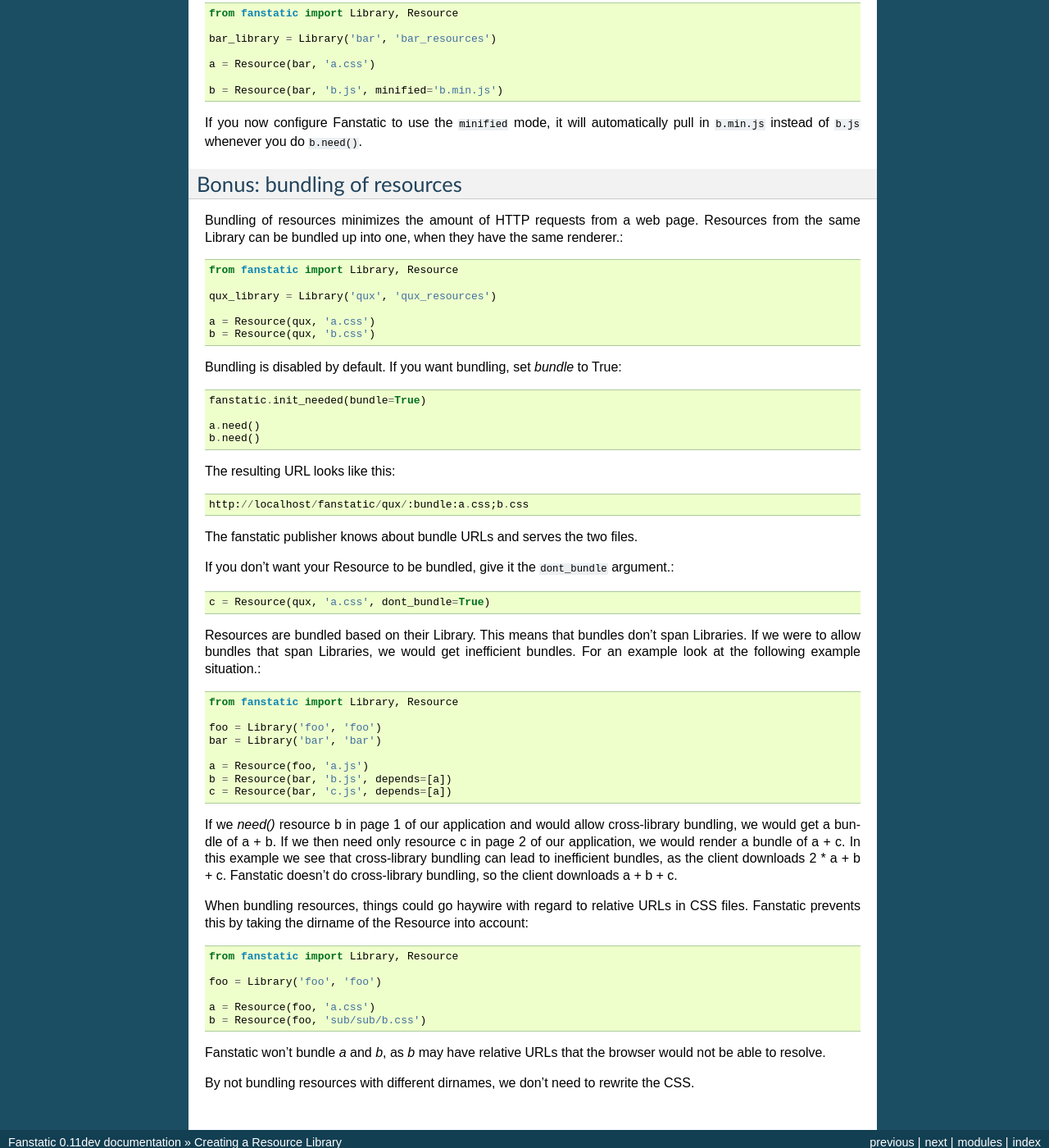
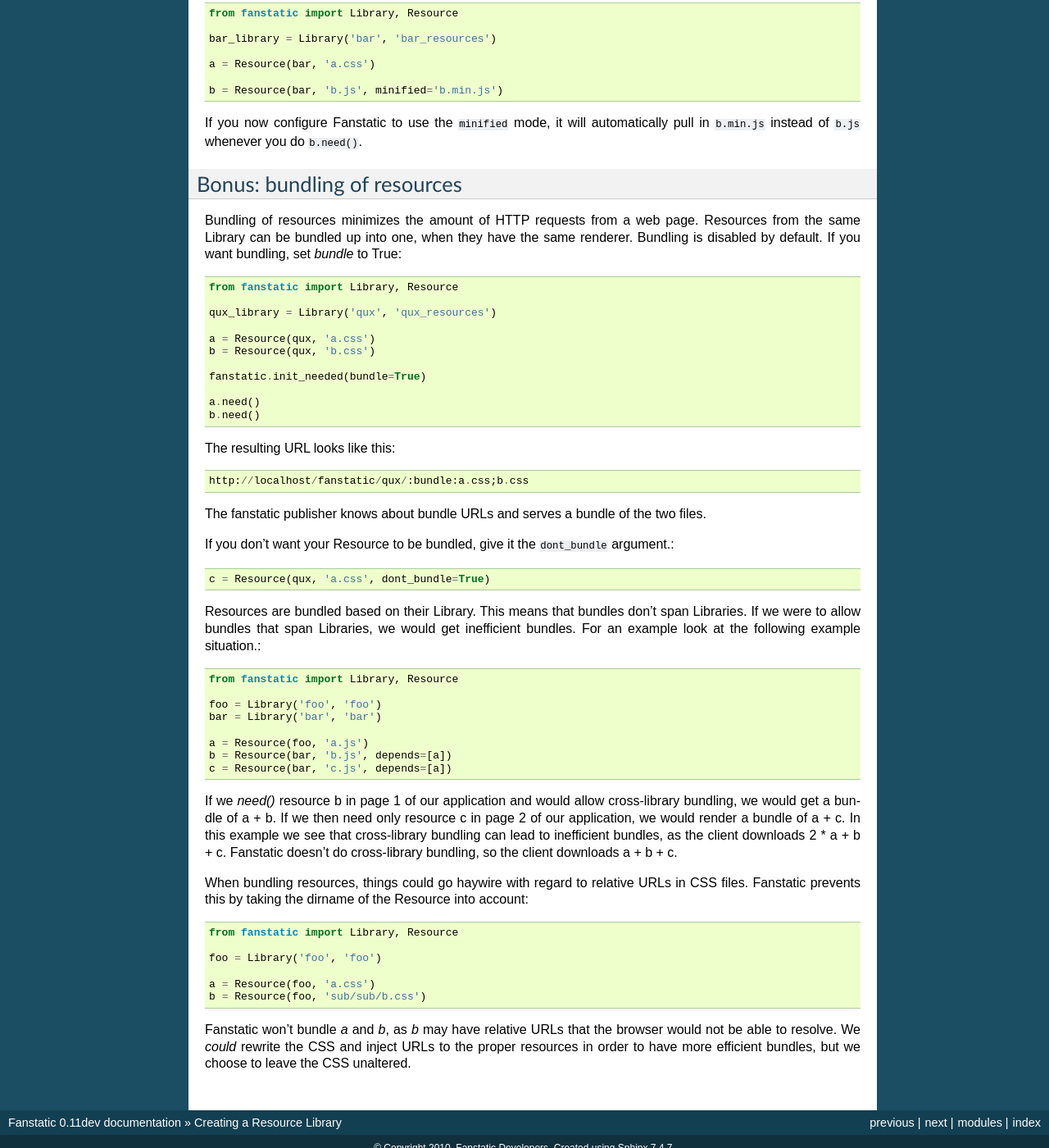
Before and after one commit to zopefoundation/fanstatic, a Sphinx documentation site: the page built from doc/library.rst, in a window 1280 px wide and 1400 px high, scrolled down 2938 px. Shown: the whole window at 82% size. Built offline with Sphinx 7.4.7, drawn with Linux system fonts in a browser that asks for light colours.

Commit message:
Update documentation.

```diff
--- a/doc/library.rst
+++ b/doc/library.rst
@@ -197,7 +197,8 @@
 
 Bundling of resources minimizes the amount of HTTP requests from a
 web page. Resources from the same Library can be bundled up into one,
-when they have the same renderer.::
+when they have the same renderer. Bundling is disabled by default.
+If you want bundling, set `bundle` to True::
 
   from fanstatic import Library, Resource
 
@@ -205,8 +206,6 @@
 
   a = Resource(qux, 'a.css')
   b = Resource(qux, 'b.css')
-
-Bundling is disabled by default. If you want bundling, set `bundle` to True::
 
   fanstatic.init_needed(bundle=True)
 
@@ -217,7 +216,8 @@
 
   http://localhost/fanstatic/qux/:bundle:a.css;b.css
 
-The fanstatic publisher knows about bundle URLs and serves the two files.
+The fanstatic publisher knows about bundle URLs and serves a bundle of the two
+files.
 
 If you don't want your Resource to be bundled, give it the ``dont_bundle``
 argument.::
@@ -256,7 +256,6 @@
   b = Resource(foo, 'sub/sub/b.css')
 
 Fanstatic won't bundle `a` and `b`, as `b` may have relative URLs that the
-browser would not be able to resolve.
-
-By not bundling resources with different dirnames, we don't need to rewrite
-the CSS.
+browser would not be able to resolve.  We *could* rewrite the CSS and inject
+URLs to the proper resources in order to have more efficient bundles, but we
+choose to leave the CSS unaltered.
```
Also changed, not shown: doc/configuration.rst (+7 -0 lines).
